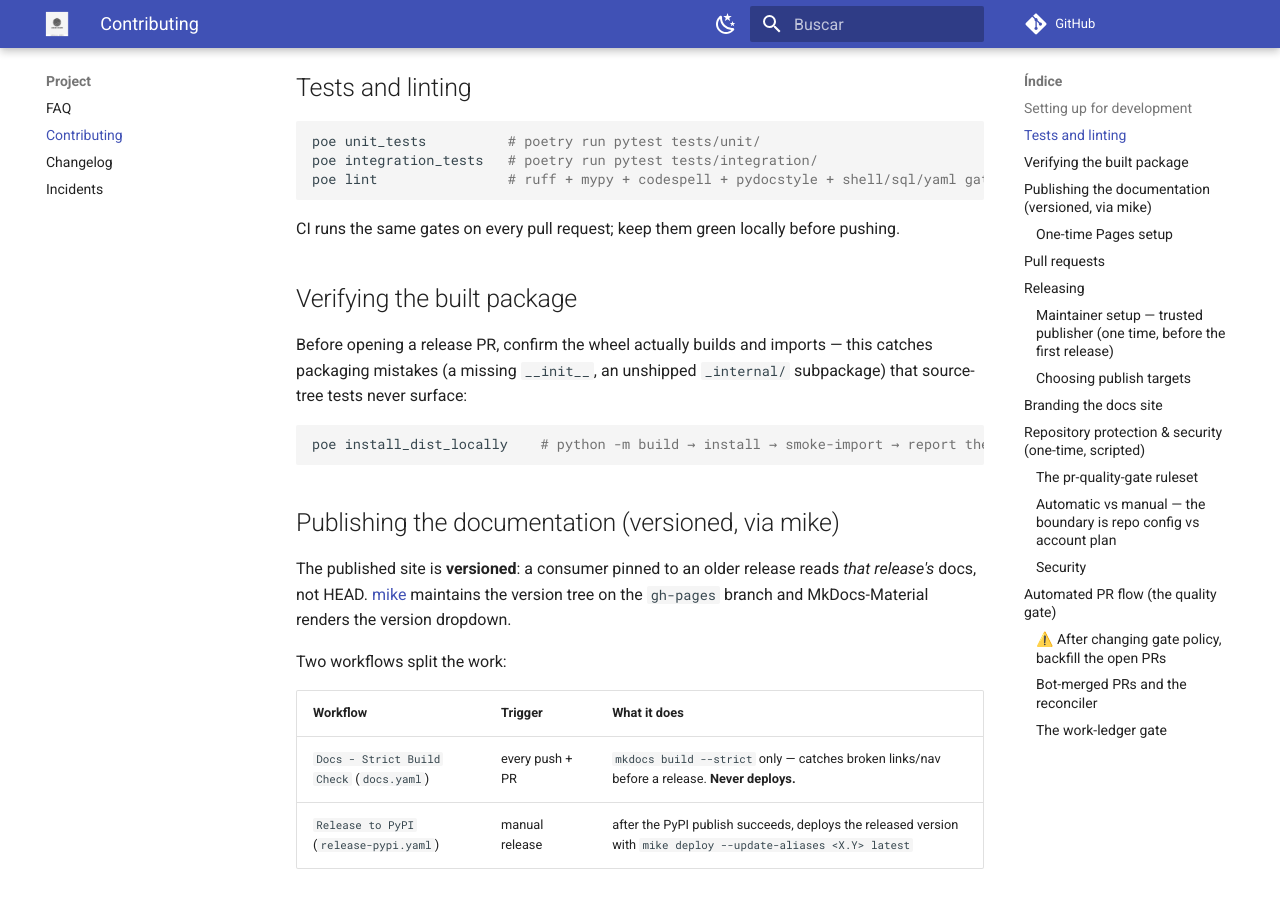
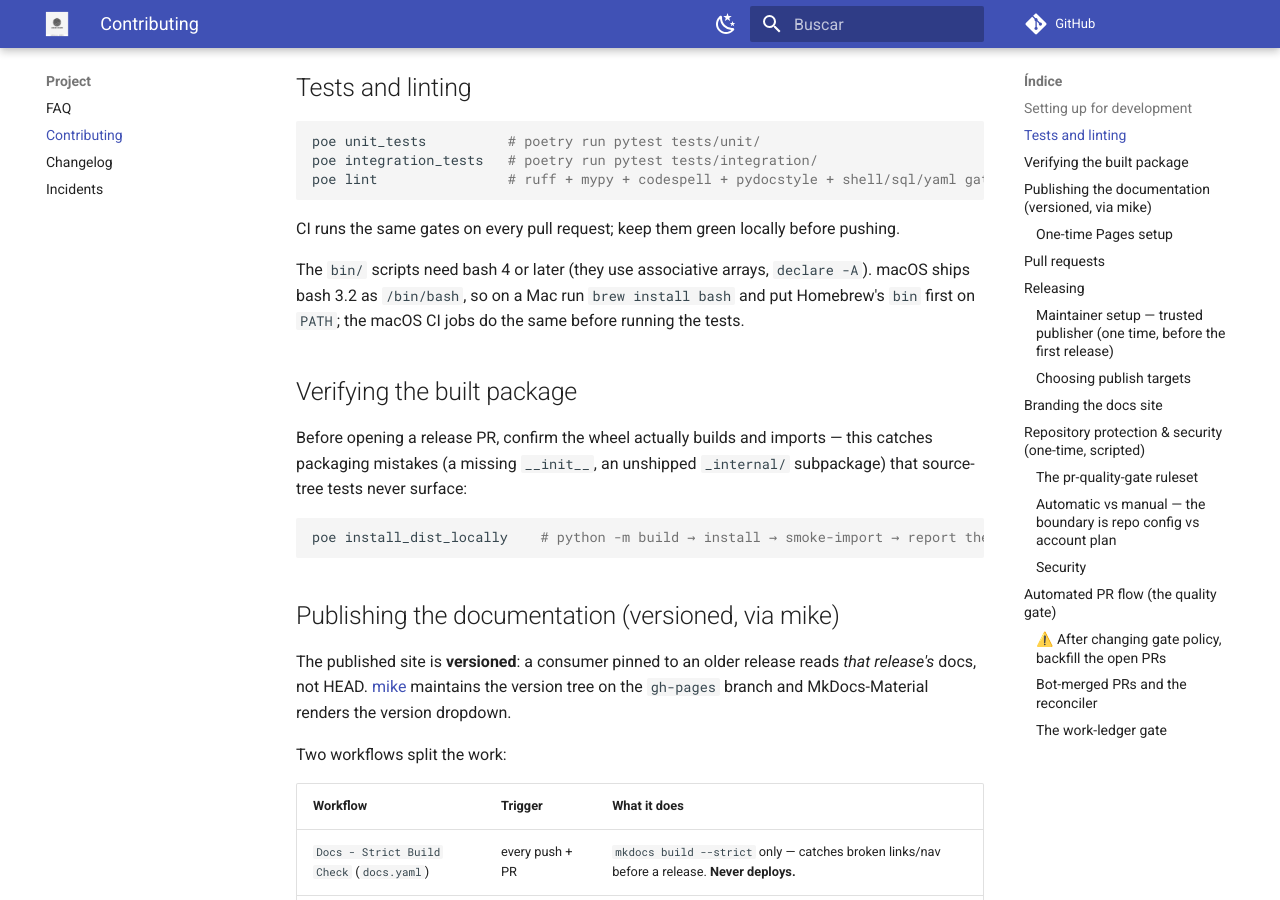
Before and after one commit to guilhermegor/filings-rfb, an MkDocs documentation site: the page built from docs/contributing.md, in a window 1280 px wide and 900 px high, scrolled down 645 px. Built offline with MkDocs 1.6.1 and Material for MkDocs 9.7.7, drawn with Linux system fonts in a browser that asks for light colours; comment, search, counter and statistics services are not loaded; the version menu is left out.

Commit message:
fix: address review on comment budget and incidents nav
Move the macOS bash note out of tests.yaml (the comment budget baseline
is 0) into docs/contributing.md, and make docs/incidents.md say that
excluding the page also means dropping its nav entry, which strict
mkdocs builds otherwise reject.

Refs #12

````diff
--- a/docs/contributing.md
+++ b/docs/contributing.md
@@ -31,6 +31,10 @@ poe lint                # ruff + mypy + codespell + pydocstyle + shell/sql/yaml
 ```
 
 CI runs the same gates on every pull request; keep them green locally before pushing.
+
+The `bin/` scripts need bash 4 or later (they use associative arrays, `declare -A`). macOS ships
+bash 3.2 as `/bin/bash`, so on a Mac run `brew install bash` and put Homebrew's `bin` first on
+`PATH`; the macOS CI jobs do the same before running the tests.
 
 ## Verifying the built package
 
````
Also changed, not shown: docs/incidents.md (+2 -1 lines), 1 other file.
